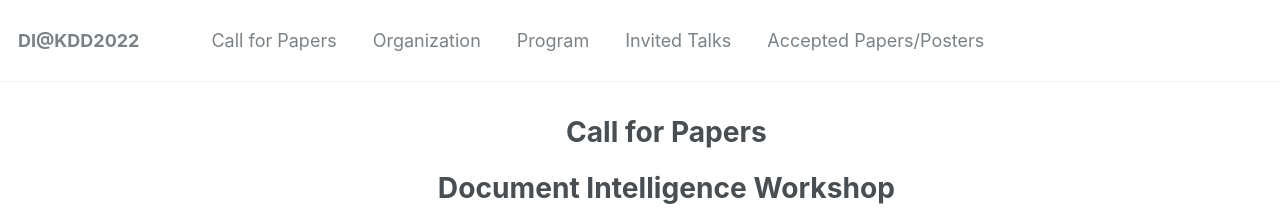
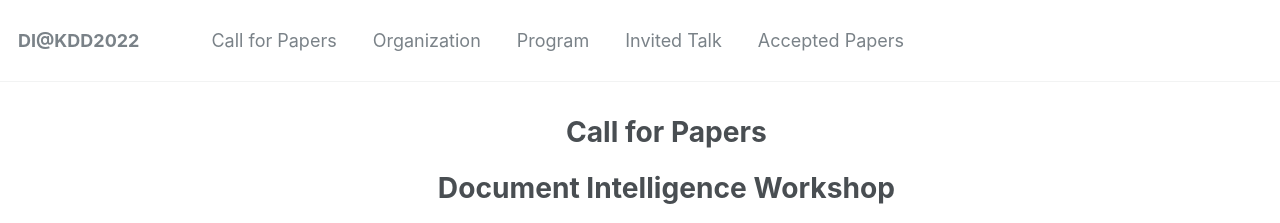
Before and after one commit to document-intelligence/DI-2022, a Jekyll site: the page built from _pages/cfp.md, in a window 1280 px wide and 900 px high. Shown: the top 223 px of the window. Built offline with Jekyll 4.4.1, drawn with Linux system fonts in a browser that asks for light colours.

Commit message:
Update navigation.yml

```diff
--- a/_data/navigation.yml
+++ b/_data/navigation.yml
@@ -9,8 +9,8 @@ main:
   - title: "Program"
     url: /program/
 
-  - title: "Invited Talks"
+  - title: "Invited Talk"
     url: /talks/
 
-  - title: "Accepted Papers/Posters"
+  - title: "Accepted Papers"
     url: /papers/
```
